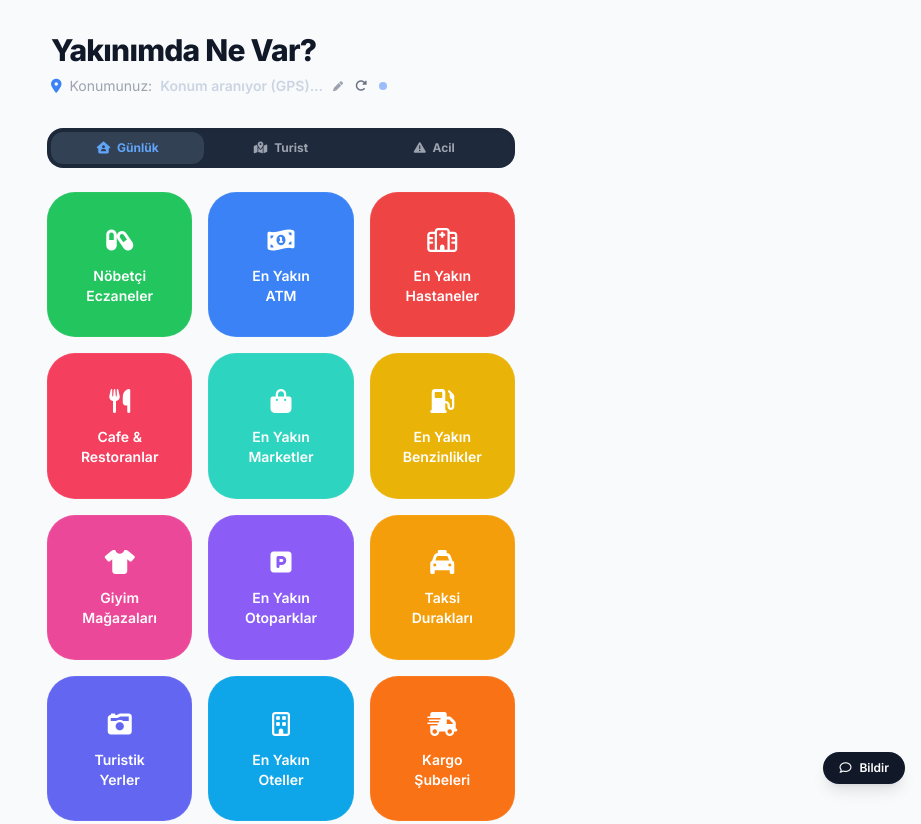
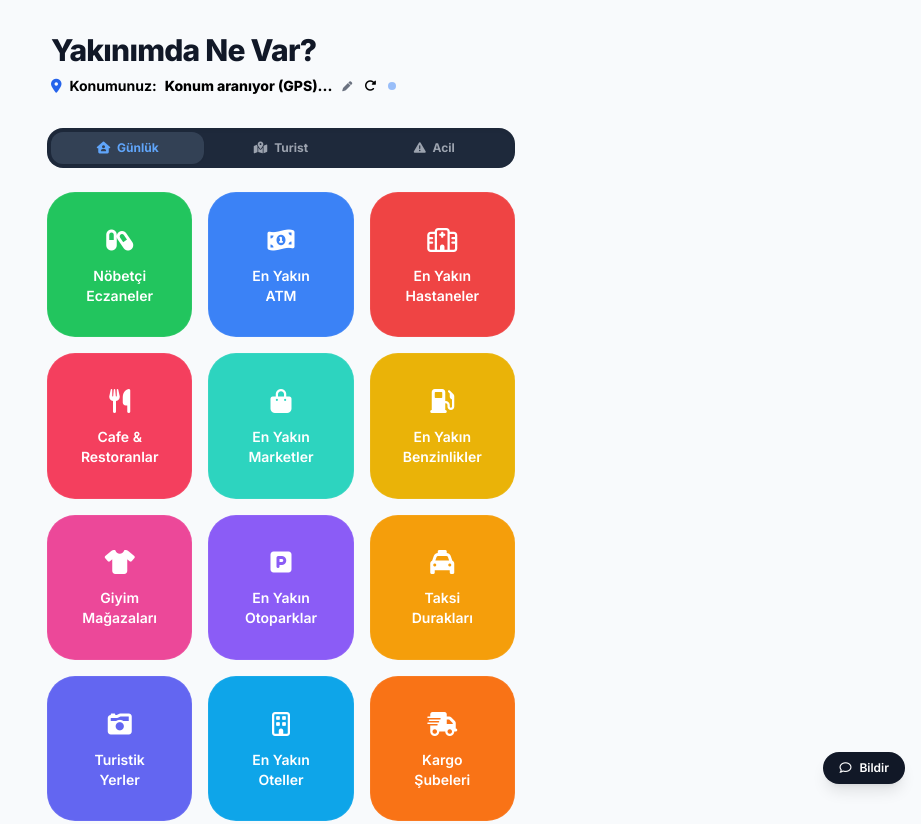
Before and after one commit to ErtugrulTokgoz/Konum-Asistani, a plain HTML site: page index.html in a window 1280 px wide. Shown: the top 824 px of the page, without its empty margins (359-1280 px from the left). Drawn offline with nearby package versions, Linux system fonts and the light colour scheme.

Commit message:
Gece modu renk cakismasi silindi - tam siyah sabitlendi

```diff
--- a/index.html
+++ b/index.html
@@ -74,10 +74,8 @@
             .emergency-mode .category-btn { @apply aspect-auto py-6 rounded-[32px] text-lg; }
             .emergency-mode #category-grid { @apply grid-cols-1 gap-4; }
 
-            /* Night Mode */
+            /* Night Mode Base */
             .night-mode { @apply bg-[#0f172a] text-slate-200; }
-            .night-mode header h1 { @apply text-[#111827]; }
-            .night-mode #location-text { @apply text-slate-300; }
             .night-mode #mode-selector { @apply bg-slate-800; }
             .night-mode .mode-btn.active-mode { @apply bg-slate-700 text-blue-400; }
             .night-mode .category-btn { @apply shadow-none border border-white/5; }
@@ -110,12 +108,12 @@
         <header class="text-left mb-8 pl-1">
             <h1 class="text-3xl font-extrabold mb-2 tracking-tight" style="color: #111827 !important; display: block !important; opacity: 1 !important;">Yakınımda Ne Var?</h1>
 
-            <div class="flex items-center justify-start gap-2 text-sm text-gray-500 font-medium" id="location-panel">
-                <i class="fa-solid fa-location-dot text-blue-500"></i>
-                <span class="font-normal text-gray-400">Konumunuz:</span>
-                <span id="location-text" class="text-gray-700 cursor-pointer hover:text-blue-600 transition-colors font-semibold truncate max-w-[200px]" title="Konumu değiştirmek için tıklayın">Konum aranıyor...</span>
-                <i class="fa-solid fa-pen ml-0.5 text-gray-400 cursor-pointer hover:text-blue-600 transition-colors text-[10px]" id="edit-location" title="Konumu Manuel Gir"></i>
-                <i class="fa-solid fa-rotate-right ml-1 cursor-pointer hover:text-gray-800 transition-colors text-xs" id="refresh-location" title="Konumu Yenile"></i>
+            <div class="flex items-center justify-start gap-2 text-sm font-bold" id="location-panel" style="color: #000000 !important; opacity: 1 !important;">
+                <i class="fa-solid fa-location-dot text-blue-600" style="opacity: 1 !important;"></i>
+                <span style="color: #000000 !important; opacity: 1 !important;">Konumunuz:</span>
+                <span id="location-text" class="truncate max-w-[200px]" style="color: #000000 !important; opacity: 1 !important; font-weight: 800 !important;">Konum aranıyor...</span>
+                <i class="fa-solid fa-pen ml-0.5 text-gray-500 cursor-pointer hover:text-blue-600 transition-colors text-[10px]" id="edit-location" title="Konumu Manuel Gir"></i>
+                <i class="fa-solid fa-rotate-right ml-1 cursor-pointer hover:text-gray-900 transition-colors text-xs" id="refresh-location" title="Konumu Yenile"></i>
                 <div class="w-2 h-2 bg-blue-500 rounded-full animate-pulse ml-1" id="location-ping" style="display: none;"></div>
             </div>
         </header>
--- a/service-worker.js
+++ b/service-worker.js
@@ -1,4 +1,4 @@
-const CACHE_NAME = 'yakinnimda-ne-var-v21';
+const CACHE_NAME = 'yakinnimda-ne-var-v30';
 const ASSETS_TO_CACHE = [
   './',
   './index.html',
```
